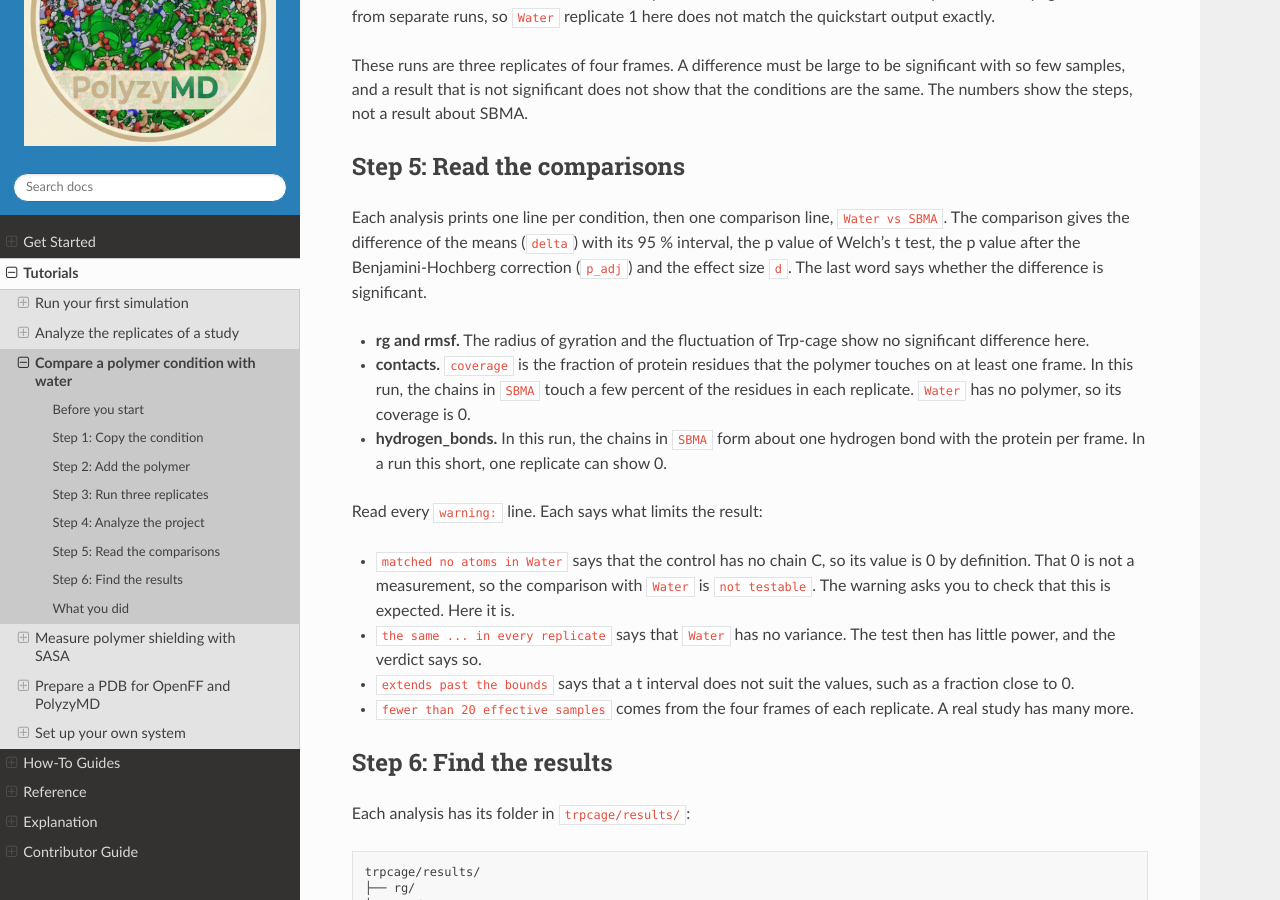
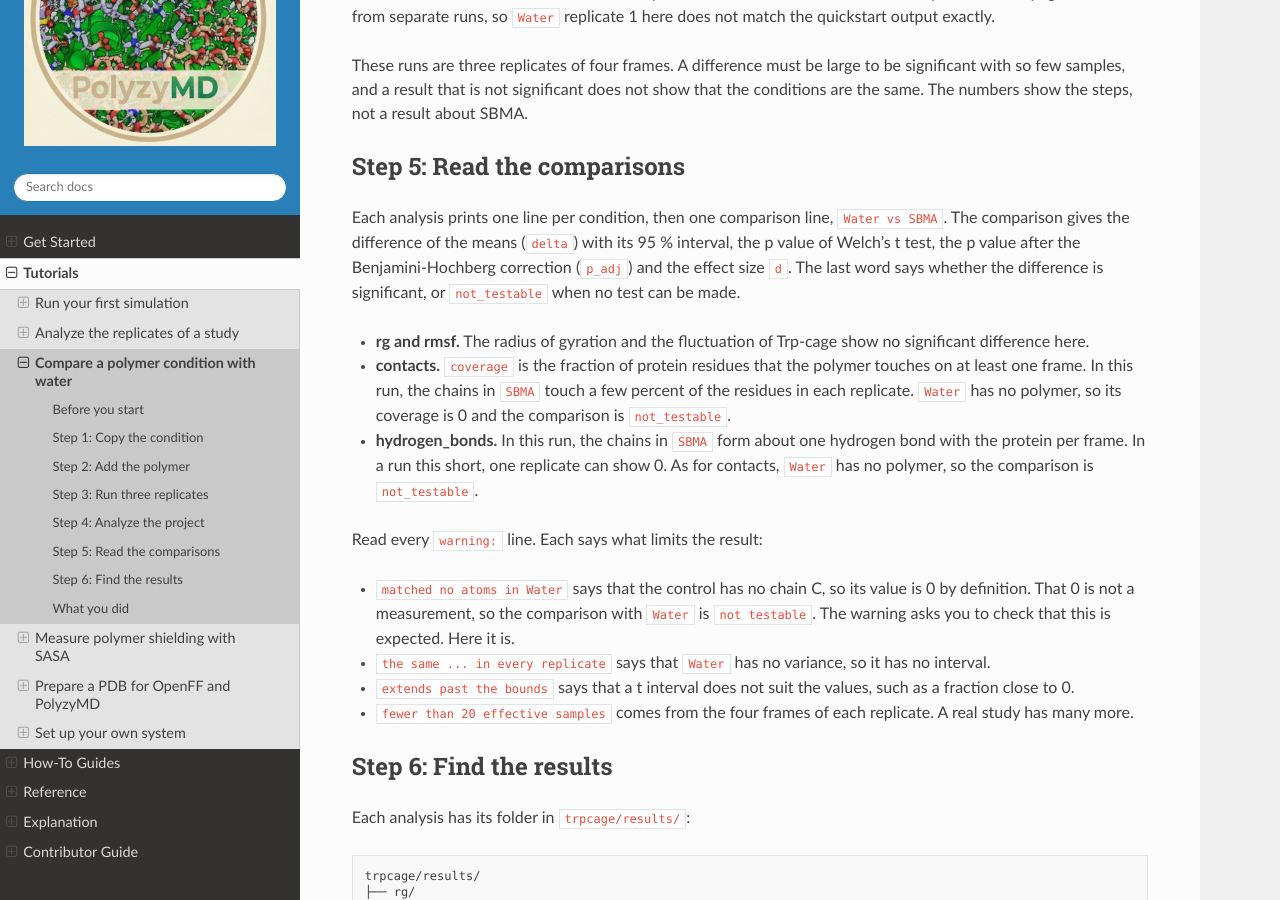
Before and after one commit to joelaforet/polyzymd, a Sphinx documentation site: the page built from docs/source/tutorials/analysis_complete_workflow.md, in a window 1280 px wide and 900 px high, scrolled down 4083 px. Built offline with Sphinx 7.4.7 and the Read the Docs theme 3.1.0, drawn with Linux system fonts in a browser that asks for light colours.

Commit message:
Leave a condition without partner out of a trend instead of voiding it
The trend fits the remaining levels and its reason names the level left
out; it is untestable only when fewer than three remain. The docs say
that one replicate without partner marks the whole condition, the
workflow tutorial no longer contradicts its not_testable output, and
the example configs say trajectory_format is not read.

```diff
--- a/docs/source/tutorials/analysis_complete_workflow.md
+++ b/docs/source/tutorials/analysis_complete_workflow.md
@@ -227,17 +227,19 @@
 `Water vs SBMA`. The comparison gives the difference of the means (`delta`)
 with its 95 % interval, the p value of Welch's t test, the p value after the
 {term}`Benjamini-Hochberg` correction (`p_adj`) and the effect size `d`. The
-last word says whether the difference is significant.
+last word says whether the difference is significant, or `not_testable` when
+no test can be made.
 
 - **rg and rmsf.** The radius of gyration and the fluctuation of Trp-cage
   show no significant difference here.
 - **contacts.** `coverage` is the fraction of protein residues that the
   polymer touches on at least one frame. In this run, the chains in `SBMA`
   touch a few percent of the residues in each replicate. `Water` has no
-  polymer, so its coverage is 0.
+  polymer, so its coverage is 0 and the comparison is `not_testable`.
 - **hydrogen_bonds.** In this run, the chains in `SBMA` form about one
   hydrogen bond with the protein per frame. In a run this short, one
-  replicate can show 0.
+  replicate can show 0. As for contacts, `Water` has no polymer, so the
+  comparison is `not_testable`.
 
 Read every `warning:` line. Each says what limits the result:
 
@@ -245,8 +247,8 @@
   value is 0 by definition. That 0 is not a measurement, so the comparison
   with `Water` is `not testable`. The warning asks you to check that this is
   expected. Here it is.
-- `the same ... in every replicate` says that `Water` has no variance. The
-  test then has little power, and the verdict says so.
+- `the same ... in every replicate` says that `Water` has no variance, so it
+  has no interval.
 - `extends past the bounds` says that a t interval does not suit the values,
   such as a fraction close to 0.
 - `fewer than 20 effective samples` comes from the four frames of each
--- a/src/polyzymd/templates/examples/dynamic_polymer_test.yaml
+++ b/src/polyzymd/templates/examples/dynamic_polymer_test.yaml
@@ -139,7 +139,7 @@
   naming_template: "{enzyme}_{polymer_type}_dynamic_test"
   save_checkpoint: true
   save_state_data: true
-  trajectory_format: "dcd"
+  trajectory_format: "dcd"  # Not read: OpenMM writes dcd, GROMACS xtc
 
 # ============================================================================
 # Force Field Selection
--- a/src/polyzymd/templates/examples/enzyme_cosolvent.yaml
+++ b/src/polyzymd/templates/examples/enzyme_cosolvent.yaml
@@ -152,7 +152,7 @@
   # Output options
   save_checkpoint: true
   save_state_data: true
-  trajectory_format: "dcd"
+  trajectory_format: "dcd"  # Not read: OpenMM writes dcd, GROMACS xtc
 
 # ============================================================================
 # Force Field Selection
--- a/src/polyzymd/templates/examples/enzyme_only.yaml
+++ b/src/polyzymd/templates/examples/enzyme_only.yaml
@@ -152,7 +152,7 @@
   # Output options
   save_checkpoint: true
   save_state_data: true
-  trajectory_format: "dcd"
+  trajectory_format: "dcd"  # Not read: OpenMM writes dcd, GROMACS xtc
 
 # ============================================================================
 # Force Field Selection
--- a/src/polyzymd/templates/examples/enzyme_polymer.yaml
+++ b/src/polyzymd/templates/examples/enzyme_polymer.yaml
@@ -181,7 +181,7 @@
   # Output options
   save_checkpoint: true
   save_state_data: true
-  trajectory_format: "dcd"
+  trajectory_format: "dcd"  # Not read: OpenMM writes dcd, GROMACS xtc
 
 # ============================================================================
 # Force Field Selection
```
Also changed, not shown: docs/source/how_to/analysis_contacts_quickstart.md (+4 -2 lines), docs/source/how_to/hydrogen_bonds.md (+4 -3 lines), docs/source/reference/analysis_protocol_report.md (+2 -2 lines), 3 other files.
